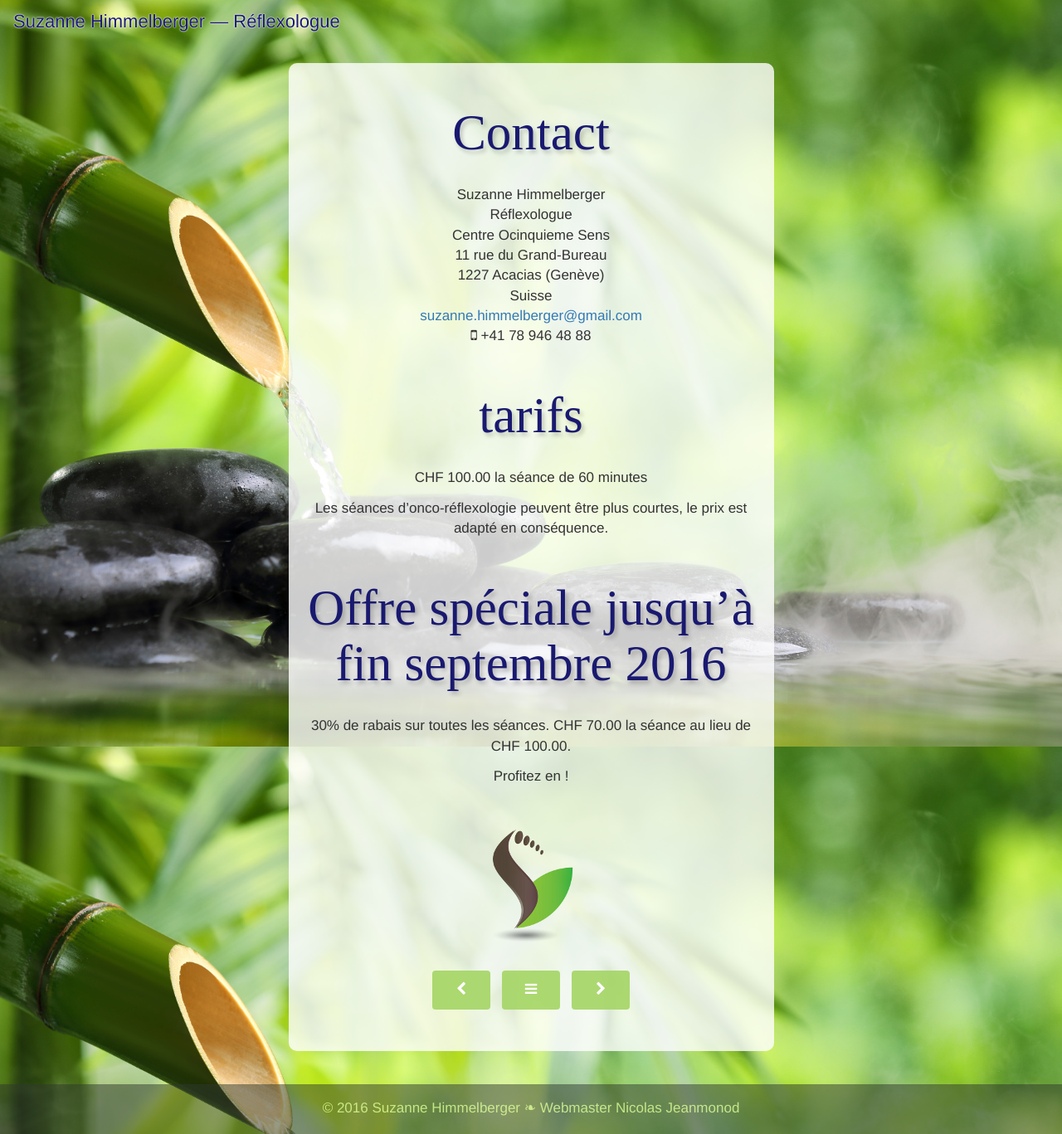
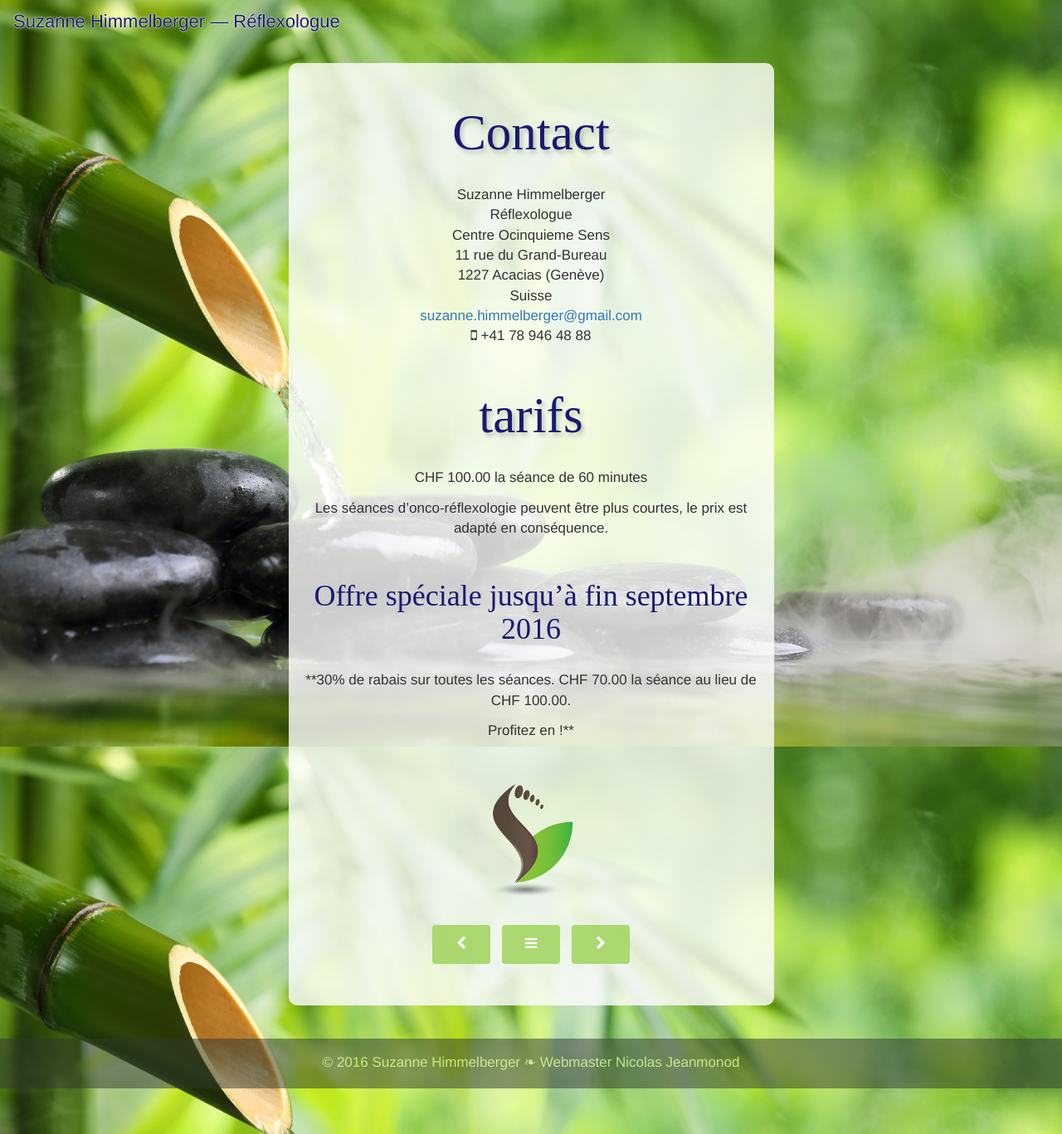
Before and after one commit to reflexohub/site-web-v1, a Jekyll site: the page built from 100-contact.md, in a window 1280 px wide. Shown: the whole page at 83% size. Built offline with Jekyll 4.4.1, drawn with Linux system fonts in a browser that asks for light colours; nearby versions of some CDN libraries; some web fonts are replaced.

Commit message:
Changement tarifs

```diff
--- a/100-contact.md
+++ b/100-contact.md
@@ -21,8 +21,8 @@ CHF 100.00 la séance de 60 minutes
 
 Les séances d'onco-réflexologie peuvent être plus courtes, le prix est adapté en conséquence.
 
-# Offre spéciale jusqu'à fin septembre 2016
+## Offre spéciale jusqu'à fin septembre 2016
 
-30% de rabais sur toutes les séances. CHF 70.00 la séance au lieu de CHF 100.00.
+**30% de rabais sur toutes les séances. CHF 70.00 la séance au lieu de CHF 100.00.
 
-Profitez en !
+Profitez en !**
```
